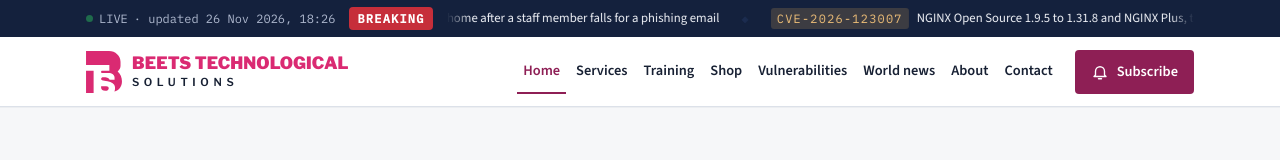
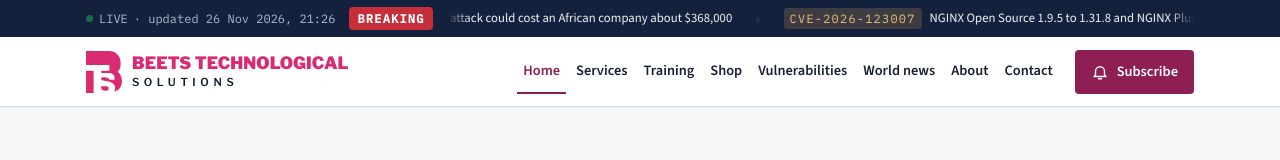
Before and after one commit to beetstechnologicalsolutions/bts-website, a website: page public/index.html in a window 1280 px wide. Shown: the top 160 px of the page. Drawn offline with nearby package versions, Linux system fonts and the light colour scheme.

Commit message:
Update threat feed: 26 Nov 2026, 21:26
Co-Authored-By: Claude Opus 5.5 <noreply@anthropic.com>
Claude-Session: https://claude.ai/code/session_0123ncGBbVLP1CphCuJ1xgDE

```diff
--- a/public/index.html
+++ b/public/index.html
@@ -829,7 +829,7 @@ var SOCIAL={linkedin:"",x:"",instagram:""};
 var CLIENTS=[];
 
 /* DATA:START */
-var UPDATED="26 Nov 2026, 18:26";
+var UPDATED="26 Nov 2026, 21:26";
 var VULNS=[
  {
   "id": "CVE-2026-123007",
@@ -1434,6 +1434,15 @@ var VULNS=[
 ];
 var NEWS=[
  {
+  "region": "Africa",
+  "date": "26 Nov 2026",
+  "title": "Kaspersky estimates a ransomware attack could cost an African company about $368,000",
+  "body": "A model built by Kaspersky and the research firm VDC Strategy puts the likely cost of one ransomware attack at about $368,000 for a company in Africa, against more than $470,000 worldwide. Ransom payments make up about half of that, and the rest is downtime and recovery. Kaspersky also counted 4,470 new ransomware variants between July and September, up about 76% on the previous three months.",
+  "why": "This week, check you have an offline backup of your key files that ransomware cannot reach, and test that you can restore one file from it.",
+  "src": "BusinessDay",
+  "url": "https://businessday.ng/technology/article/africas-businesses-face-368000-ransomware-bill-as-cyber-threats-surge-76/"
+ },
+ {
   "region": "UK",
   "date": "26 Nov 2026",
   "title": "Cumbria school sends 1,500 pupils home after a staff member falls for a phishing email",
@@ -1513,15 +1522,6 @@ var NEWS=[
   "why": "This week, list every system you have that faces the internet, switch off any you don't need, and make sure each remaining login has a strong password and two-step verification.",
   "src": "TechCrunch",
   "url": "https://techcrunch.com/2026/11/24/uk-warns-ai-driven-cyberattacks-are-exposing-years-of-weak-security/"
- },
- {
-  "region": "Global",
-  "date": "21 Nov 2026",
-  "title": "Microsoft says attackers used an Entra Connect Health flaw to read tenant details",
-  "body": "Microsoft is telling some organisations that attackers used a flaw in Entra Connect Health, the cloud service that monitors the link between office Active Directory and Microsoft 365, to read tenant information. The exposed details include admin and technical contact emails, tenant IDs, domain names and licence types, and Microsoft says no passwords, tokens or valid keys were exposed. It fixed the flaw on its side on 19 November, and there is no CVE number yet.",
-  "why": "If you got Microsoft's notice, expect targeted phishing at your admin email addresses and check every admin account uses phishing-resistant multi-factor login.",
-  "src": "BleepingComputer",
-  "url": "https://www.bleepingcomputer.com/news/security/microsoft-entra-connect-health-flaw-exploited-to-steal-tenant-data/"
  },
  {
   "region": "Nigeria",
```
